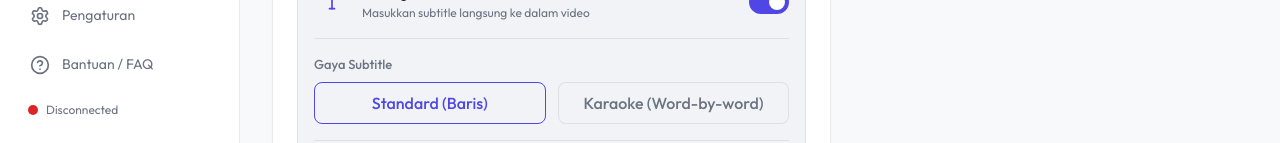
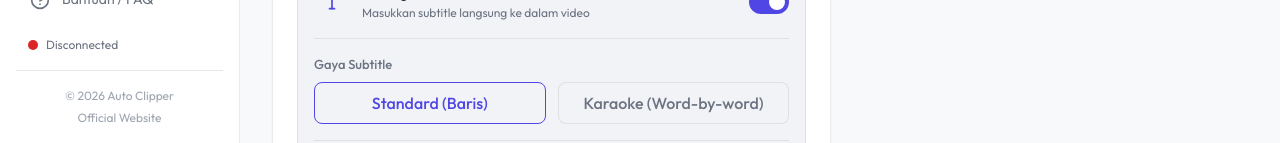
Before and after one commit to DhimasPH/auto-clipper, a React (Vite) app: page /#/ in a window 1280 px wide. Shown: the part 657-800 px from the top of the page. Built offline with nearby package versions, Linux system fonts and the light colour scheme; no server answers.

Commit message:
feat: implement Sidebar navigation component and initialize Tauri project configuration

```diff
--- a/src/components/sidebar/Sidebar.tsx
+++ b/src/components/sidebar/Sidebar.tsx
@@ -3,11 +3,13 @@ import { Scissors, Clock, Settings, HelpCircle } from 'lucide-react';
 import { NavLink } from 'react-router-dom';
 import { useBackendHealth } from '../../hooks/useBackendHealth';
 import { useTranslation } from 'react-i18next';
+import { open } from '@tauri-apps/plugin-shell';
 
 export const Sidebar: React.FC = () => {
   const { t } = useTranslation();
   const backendStatus = useBackendHealth();
   const isConnected = backendStatus === 'Connected';
+  const currentYear = new Date().getFullYear();
 
   return (
     <aside className="w-60 h-screen bg-bg-secondary border-r border-border flex flex-col transition-all duration-200 shrink-0">
@@ -92,6 +94,16 @@ export const Sidebar: React.FC = () => {
             {backendStatus}
           </span>
         </div>
+
+        <div className="mt-4 pt-4 border-t border-border/30 flex flex-col items-center gap-1 text-caption text-text-tertiary">
+          <span>&copy; {currentYear} Auto Clipper</span>
+          <span
+            className="hover:text-text-primary transition-colors cursor-pointer"
+            onClick={() => open('https://auto-clipper.dhims.web.id')}
+          >
+            Official Website
+          </span>
+        </div>
       </div>
     </aside>
   );
```
